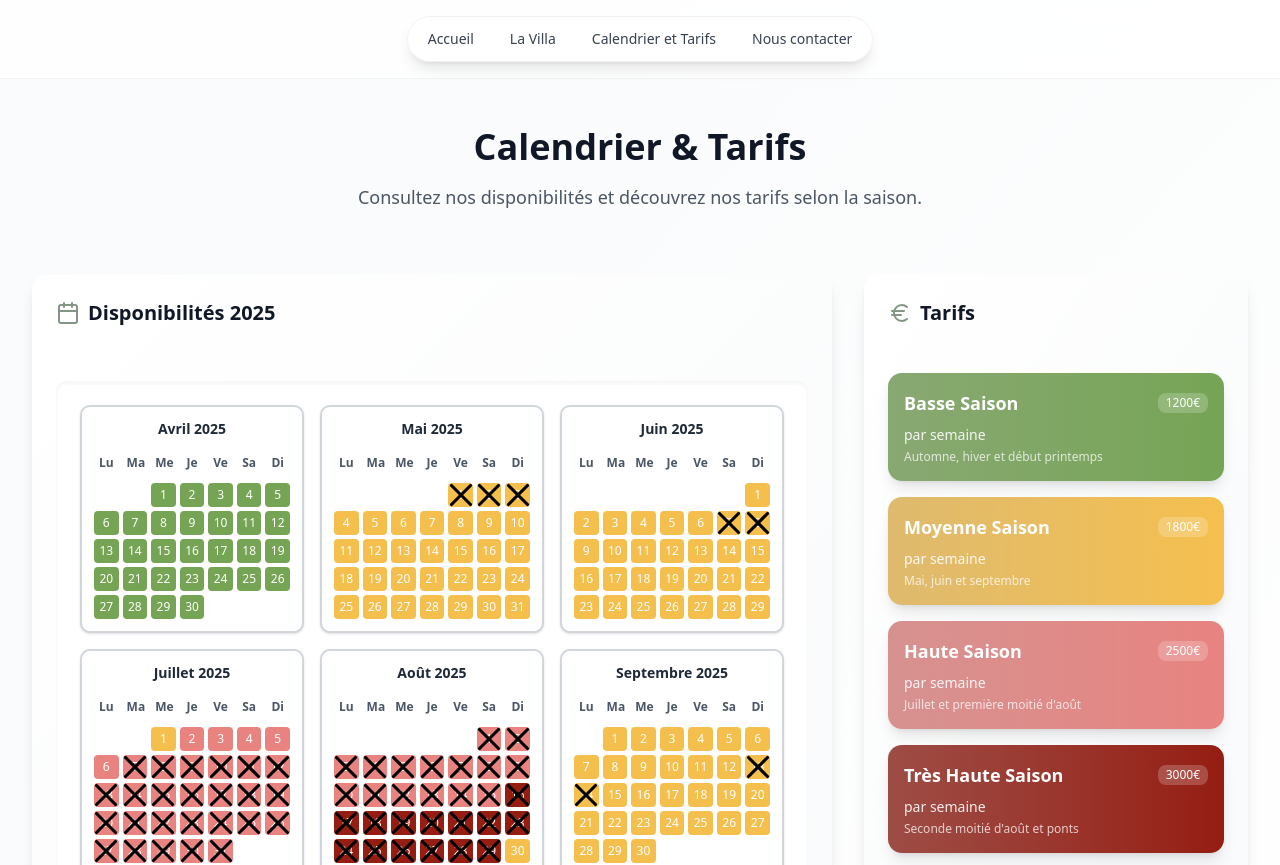
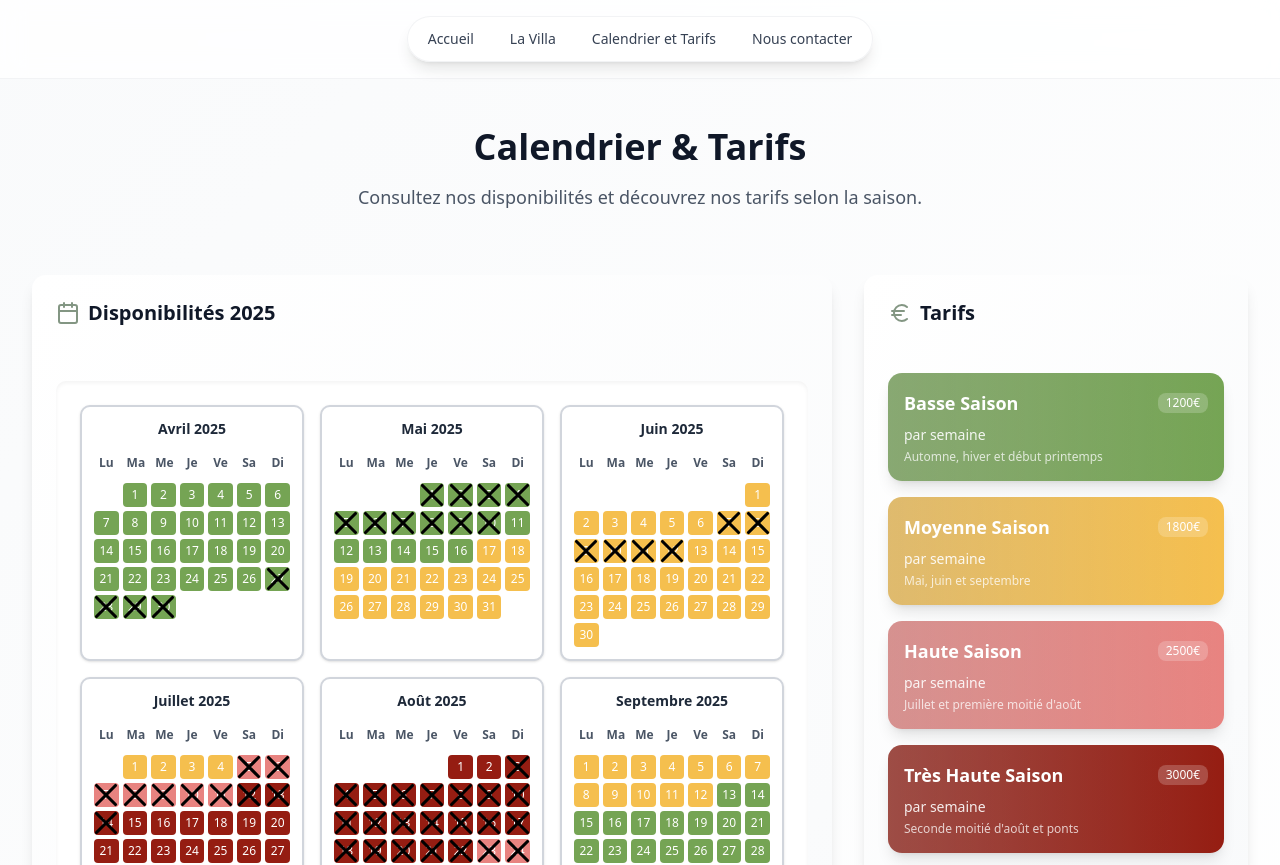
Before and after one commit to lethib/villa-morticcione, a Next.js app: page /villa-morticcione/calendar in a window 1280 px wide. Shown: the top 865 px of the page. Built offline with nearby package versions, Linux system fonts and the light colour scheme.

Commit message:
fix(calendar): data (#13)

```diff
--- a/src/app/calendar/_components/CalendarMonth.tsx
+++ b/src/app/calendar/_components/CalendarMonth.tsx
@@ -31,7 +31,7 @@ export const CalendarMonth = ({
       <div className="grid grid-cols-7 gap-1">
         {/* Empty cells for days before month starts */}
         {Array.from(
-          { length: monthAvailabilitiesAndSeason.firstDay },
+          { length: monthAvailabilitiesAndSeason.firstDay - 1 },
           (_, i) => (
             <div key={`empty-${i}`} className="p-1"></div>
           )
--- a/src/app/calendar/_data/availabilitiesAndSeasons.ts
+++ b/src/app/calendar/_data/availabilitiesAndSeasons.ts
@@ -1,13 +1,22 @@
 import { CalendarDay, Season, ThisYearBookableMonth } from "../_types";
 
+/**
+ * Generates an array of `CalendarDay` objects for a given range of days, assigning each day a specified season and status.
+ *
+ * @param fromDay - The starting day of the range (inclusive).
+ * @param toDay - The ending day of the range (inclusive).
+ * @param season - The season to assign to each generated day.
+ * @param status - The availability status to assign to each generated day ("available" or "reserved").
+ * @returns An array of `CalendarDay` objects representing each day in the specified range.
+ */
 const createDays = (
-  count: number,
+  fromDay: number,
+  toDay: number,
   season: Season,
-  status: "available" | "reserved",
-  startDay: number = 1
+  status: "available" | "reserved"
 ): CalendarDay[] => {
-  return Array.from({ length: count }, (_, i) => ({
-    day: startDay + i,
+  return Array.from({ length: toDay - fromDay + 1 }, (_, i) => ({
+    day: fromDay + i,
     status,
     season,
   }));
@@ -26,29 +35,29 @@ export const availabilitiesAndSeason: Record<
     name: "Avril 2025",
     days: 30,
     firstDay: 2, // Tuesday
-    availability: createDays(30, "low", "available"),
+    availability: [
+      ...createDays(1, 26, "low", "available"),
+      ...createDays(27, 30, "low", "reserved"),
+    ],
   },
   "mai-25": {
     name: "Mai 2025",
     days: 31,
     firstDay: 4, // Thursday
     availability: [
-      ...createDays(3, "mid", "reserved", 1),
-      ...createDays(13, "mid", "available", 4),
-      { day: 17, status: "available", season: "mid" },
-      { day: 18, status: "available", season: "mid" },
-      ...createDays(13, "mid", "available", 19),
+      ...createDays(1, 10, "low", "reserved"),
+      ...createDays(11, 16, "low", "available"),
+      ...createDays(17, 31, "mid", "available"),
     ],
   },
   "juin-25": {
     name: "Juin 2025",
     days: 30,
-    firstDay: 6, // Sunday
+    firstDay: 7, // Sunday
     availability: [
-      { day: 1, status: "available", season: "mid" },
-      ...createDays(5, "mid", "available", 2),
-      ...createDays(2, "mid", "reserved", 7),
-      ...createDays(21, "mid", "available", 9),
+      ...createDays(1, 6, "mid", "available"),
+      ...createDays(7, 12, "mid", "reserved"),
+      ...createDays(13, 30, "mid", "available"),
     ],
   },
   "juil-25": {
@@ -56,9 +65,10 @@ export const availabilitiesAndSeason: Record<
     days: 31,
     firstDay: 2, // Tuesday
     availability: [
-      { day: 1, status: "available", season: "mid" },
-      ...createDays(5, "high", "available", 2),
-      ...createDays(25, "high", "reserved", 7),
+      ...createDays(1, 4, "mid", "available"),
+      ...createDays(5, 11, "high", "reserved"),
+      ...createDays(12, 14, "very-high", "reserved"),
+      ...createDays(15, 31, "very-high", "available"),
     ],
   },
   "aout-25": {
@@ -66,10 +76,10 @@ export const availabilitiesAndSeason: Record<
     days: 31,
     firstDay: 5, // Friday
     availability: [
-      ...createDays(15, "high", "reserved", 1),
-      ...createDays(14, "very-high", "reserved", 16),
-      { day: 30, status: "available", season: "mid" },
-      { day: 31, status: "available", season: "mid" },
+      ...createDays(1, 2, "very-high", "available"),
+      ...createDays(3, 22, "very-high", "reserved"),
+      ...createDays(23, 29, "high", "reserved"),
+      ...createDays(30, 31, "mid", "available"),
     ],
   },
   "sept-25": {
@@ -77,9 +87,8 @@ export const availabilitiesAndSeason: Record<
     days: 30,
     firstDay: 1, // Monday
     availability: [
-      ...createDays(12, "mid", "available", 1),
-      ...createDays(2, "mid", "reserved", 13),
-      ...createDays(16, "mid", "available", 15),
+      ...createDays(1, 12, "mid", "available"),
+      ...createDays(13, 30, "low", "available"),
     ],
   },
 };
```
